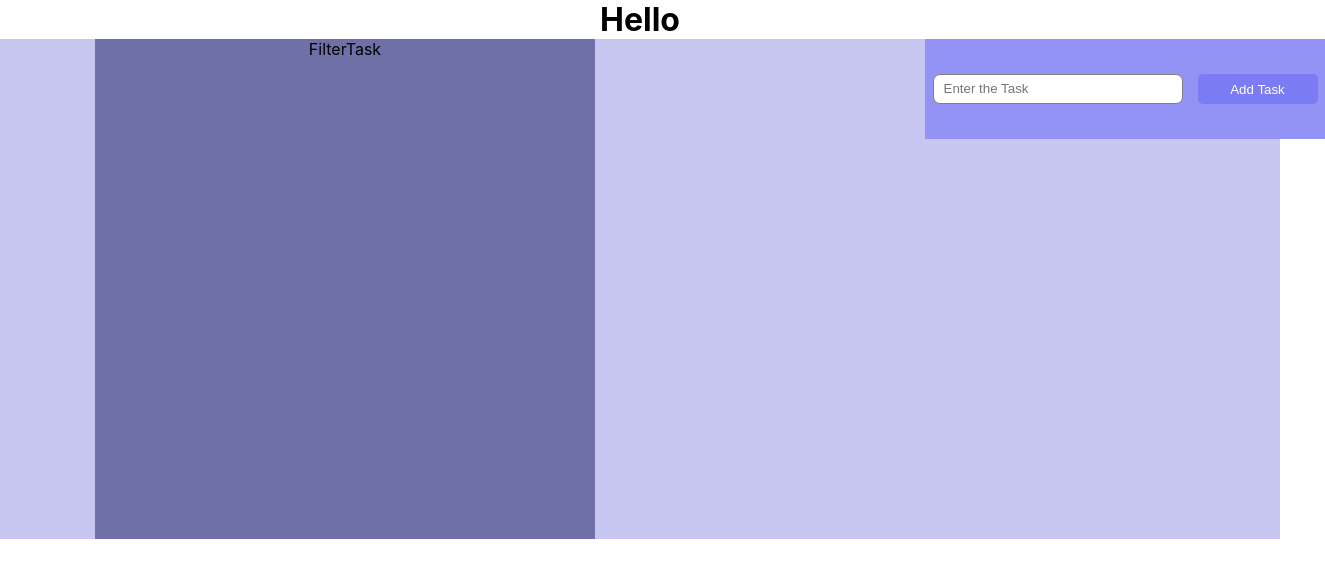
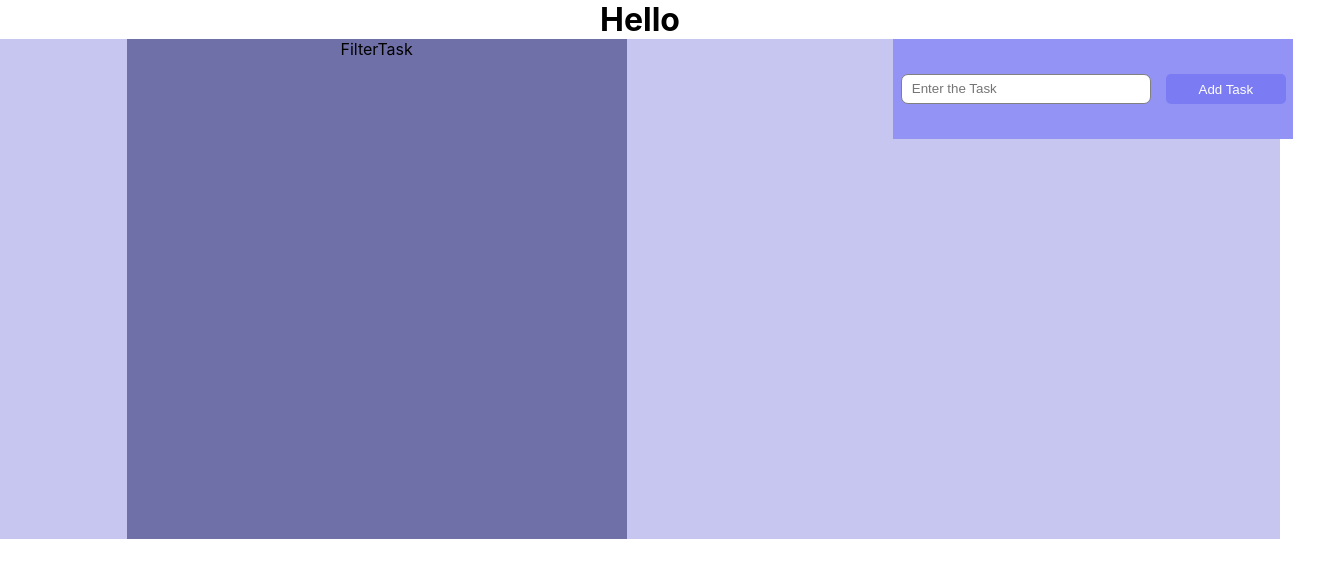
Before and after one commit to poojashelke8/todo_redux, a React (Create React App) app: page / in a window 1280 px wide. Shown: the top 578 px of the page, 1325 px wide, since content can reach past the window. Built offline with nearby package versions, Linux system fonts and the light colour scheme.

Commit message:
formattingggg

```diff
--- a/src/App.js
+++ b/src/App.js
@@ -5,7 +5,6 @@ function App() {
   return (
     <div className="App">
       <h1>Hello</h1>
-      {/* <TaskInput/> */}
       <TaskMain/>
     </div>
   );
--- a/src/Components/Taskmain.css
+++ b/src/Components/Taskmain.css
@@ -7,6 +7,6 @@
     height: 500px;
     width:100%;
     display: flex;
-    justify-content: space-around;
+    justify-content: space-evenly;
     background-color: rgb(198, 198, 241);
 }
```
